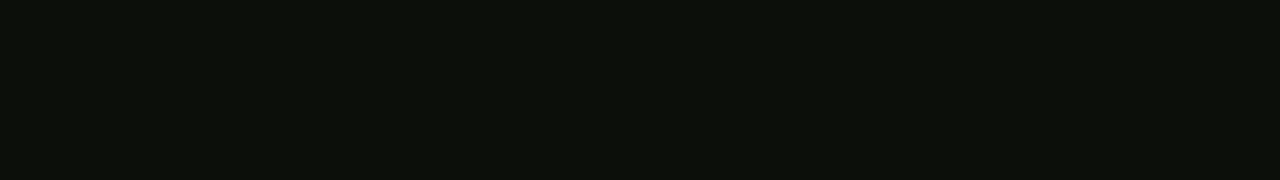
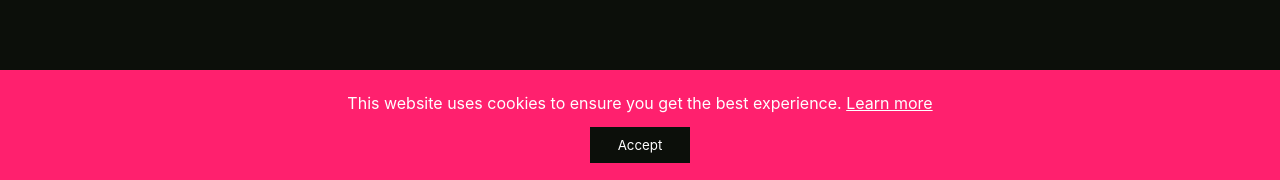
Before and after one commit to johnnyfwk/help-me-choose-front-end, a React (Vite) app: page / in a window 1280 px wide. Shown: the part 617-797 px from the top of the page. Built offline with nearby package versions, Linux system fonts and the light colour scheme; no server answers; the database is empty.

Commit message:
Adding cookie consent.

```diff
--- a/src/App.jsx
+++ b/src/App.jsx
@@ -20,6 +20,7 @@ import CommunityGuidelines from './pages/CommunityGuidelines';
 import Disclaimer from './pages/Disclaimer';
 import Footer from "./components/Footer";
 import Erro404 from './pages/Error404';
+import CookieConsent from './components/CookieConsent';
 
 function App() {
     const { user, loading } = useAuth();
@@ -253,6 +254,8 @@ function App() {
 
             <Footer user={user} />
 
+            <CookieConsent />
+
             <div className="message-box success email-verification" style={styleEmailVerificationSuccessMessage}>Verification Email Sent</div>
             <div className="message-box success login" style={styleLoginSuccessMessage}>You have logged in successfully</div>
 
--- /dev/null
+++ b/src/components/CookieConsent.jsx
@@ -0,0 +1,37 @@
+import { Link } from 'react-router-dom';
+import { useState, useEffect } from 'react';
+
+export default function CookieConsent() {
+    const [isCookieConsentBannerVisible, setIsCookieConsentBannerVisible] = useState(false);
+
+    useEffect(() => {
+        const cookiesAccepted = localStorage.getItem('cookiesAccepted');
+        if (!cookiesAccepted) {
+            setIsCookieConsentBannerVisible(true);
+        }
+    }, []);
+
+    function handleAcceptCookies() {
+        localStorage.setItem('cookiesAccepted', 'true');
+        setIsCookieConsentBannerVisible(false);
+    };
+
+    function handleLearnMore() {
+        window.scrollTo(0, 0);
+    }
+
+    if (!isCookieConsentBannerVisible) {
+        return null;
+    }
+
+    return (
+        <div id="cookie-consent-banner">
+            <p>This website uses cookies to ensure you get the best experience. <Link id="cookie-consent-message" to="/cookie-policy" onClick={handleLearnMore}>Learn more</Link></p>
+
+            <button
+                id="accept-cookies"
+                onClick={handleAcceptCookies}
+            >Accept</button>
+        </div>
+    )
+}
--- a/src/index.css
+++ b/src/index.css
@@ -31,6 +31,38 @@
 
     background-color: var(--night);
     color: var(--night);
+}
+
+#cookie-consent-banner {
+    background-color: var(--rose);
+    color: var(--white);
+    position: fixed;
+    bottom: 0;
+    width: 100%;
+    padding: 20px;
+    display: grid;
+    justify-items: center;
+    gap: 10px;
+}
+
+#cookie-consent-message:link,
+#cookie-consent-message:active,
+#cookie-consent-message:visited {
+    color: var(--white);
+    text-decoration: underline;
+}
+
+#cookie-consent-message:hover {
+    color: var(--night);
+}
+
+#accept-cookies {
+    background-color: var(--night);
+    color: var(--white);
+    border: none;
+    padding: 10px;
+    width: 100px;
+    cursor: pointer;
 }
 
 * {
@@ -122,9 +154,6 @@ textarea {
     padding: 8px;
     display: grid;
     justify-content: center;
-    /* text-align: center;
-    padding: 5px; */
-
 }
 
 #logo {
@@ -137,10 +166,6 @@ textarea {
 #logo:visited {
     color: var(--white);
     text-decoration: none;
-}
-
-#logo:hover {
-    text-decoration: underline;
 }
 
 #nav-button {
--- a/src/pages/CookiePolicy.jsx
+++ b/src/pages/CookiePolicy.jsx
@@ -73,7 +73,7 @@ export default function CookiePolicy() {
                         <p>We may update this Cookie Policy from time to time. Any changes will be posted on this page with an updated date.</p>
 
                         <h2>Contact Information</h2>
-                        <p>If you have any questions about this Cookie Policy, please contact us at HelpMeChoose.uk.</p>
+                        <p>If you have any questions about this Cookie Policy, please contact us at hi@helpmechoose.uk.</p>
                     </div>
                 </section>
             </main>
```
